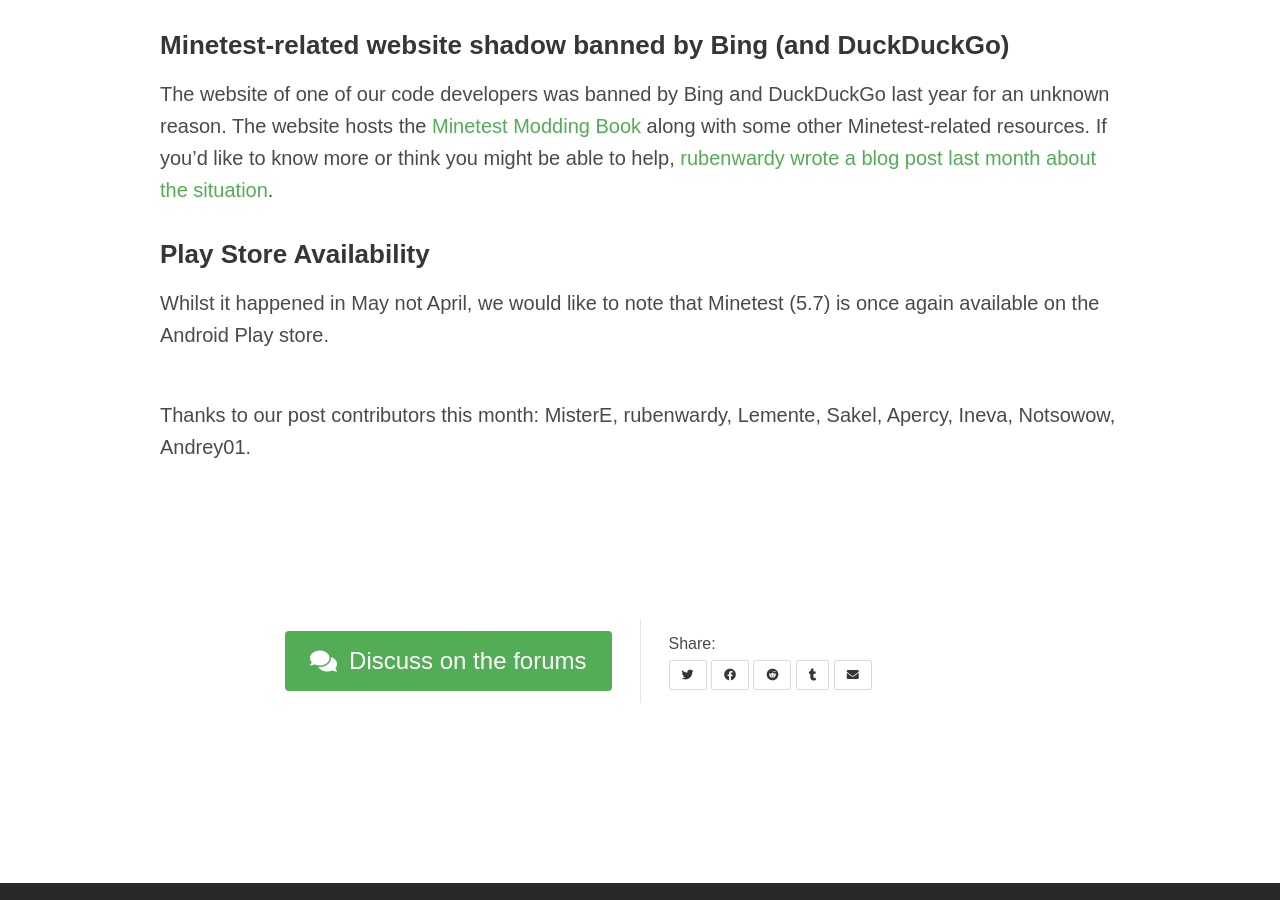
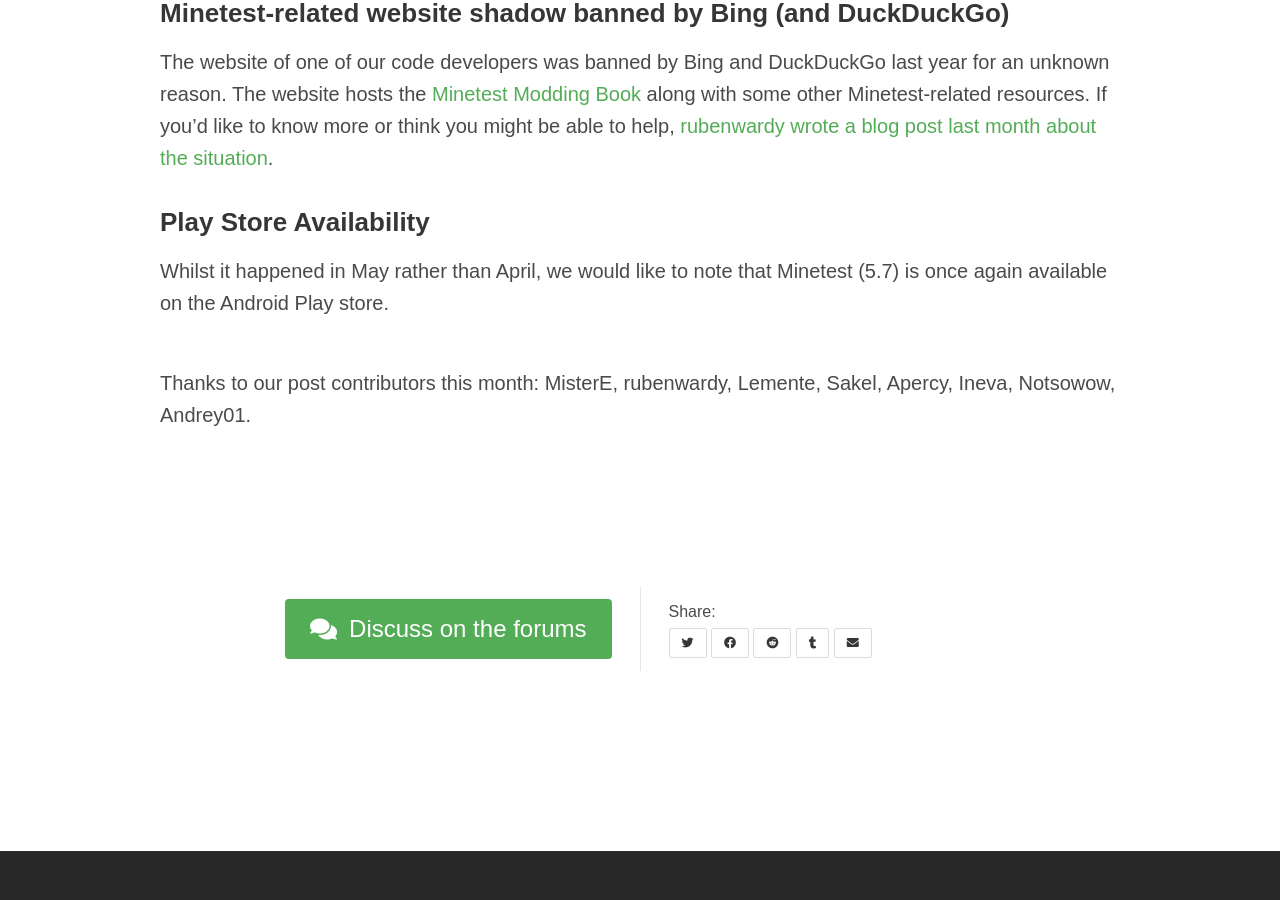
Before and after one commit to minetest/blog, a Jekyll site: the page built from _posts/2023-05-23-April.md, in a window 1280 px wide and 900 px high, scrolled down 9857 px. Built offline with Jekyll 4.4.1, drawn with Linux system fonts in a browser that asks for light colours; some of the changed text lies outside the part shown.

```diff
--- a/_posts/2023-05-23-April.md
+++ b/_posts/2023-05-23-April.md
@@ -145,7 +145,7 @@ chocolate!
 ## Art and Builds
 
 {% include figure.html src="/static/blog/2023_April/steampunk.jpg"
-    caption="Steampunk Castle, Build by Notsowow, Inspired by [shovel241's minecraft build](https://youtu.be/Df01lc4V1TY)" %}
+    caption="Steampunk Castle, Build by Notsowow, inspired by shovel241's minecraft build." %}
 
 {% include figure.html src="/static/blog/2023_April/header.png"
     caption="A Luxurious Sea Villa on Tunnelers Abyss server, by Andrey01" %}
@@ -196,5 +196,5 @@ you might be able to help,
 
 ### Play Store Availability
 
-Whilst it happened in May not April, we would like to note that Minetest (5.7)
+Whilst it happened in May rather than April, we would like to note that Minetest (5.7)
 is once again available on the Android Play store.
```
